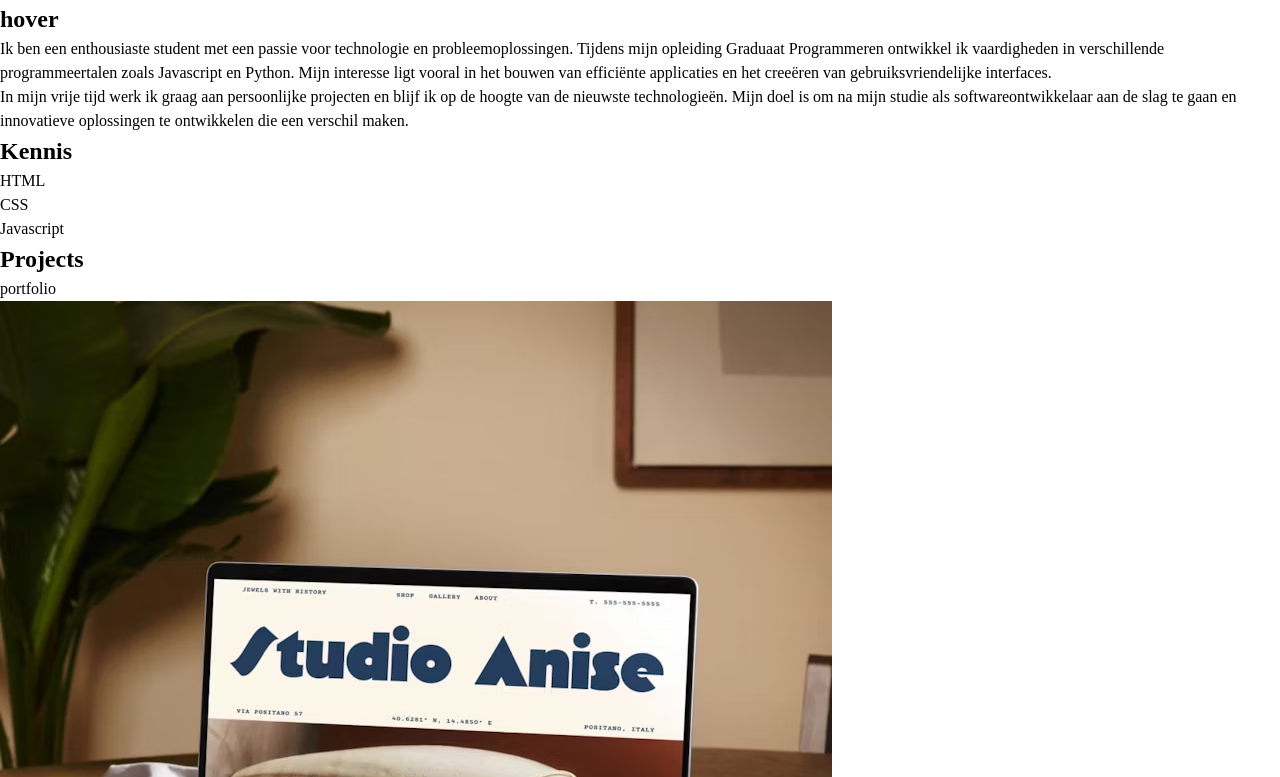
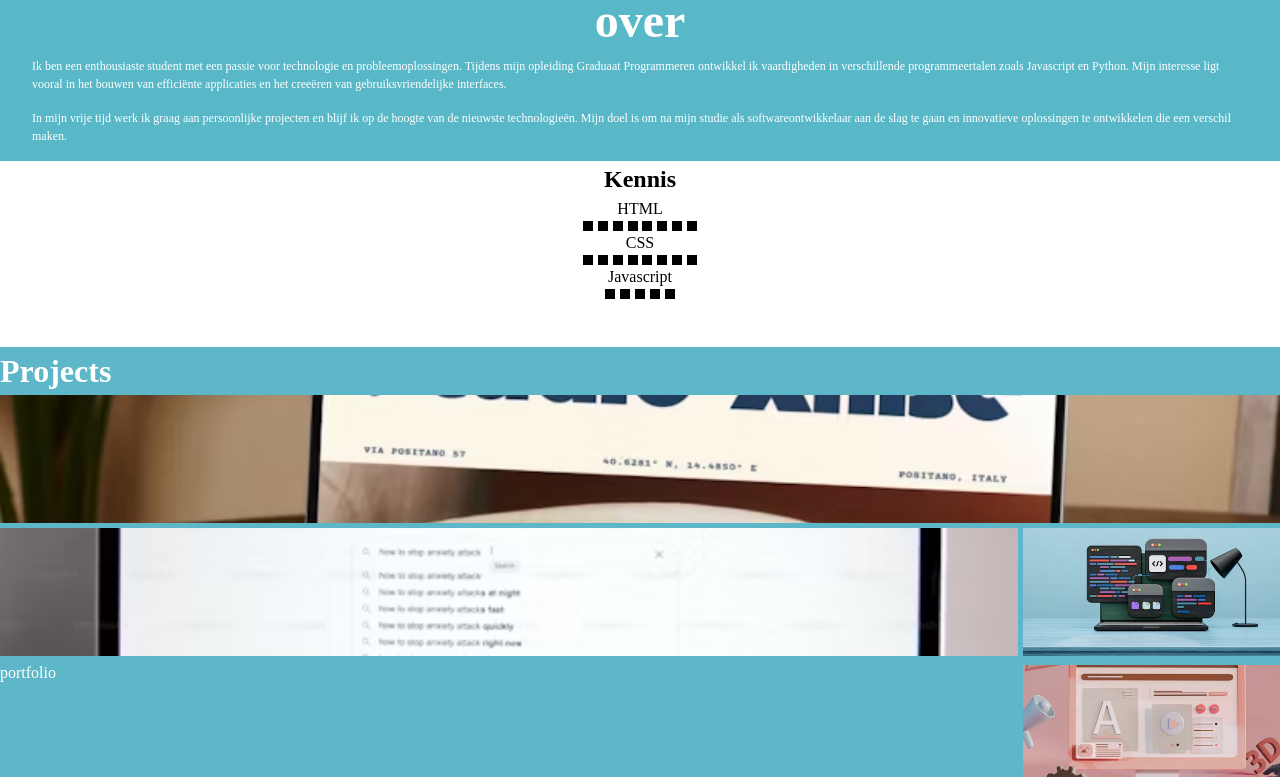
Before and after one commit to pgm-2425-web-2/opdracht-2-portfolio-Habipbasboyuk, a plain HTML site: page app/index.html in a window 1280 px wide. Shown: the part 1159-1936 px from the top of the page. Drawn offline with Linux system fonts and the light colour scheme.

Commit message:
finished css (except contact)

```diff
--- a/app/css/main.css
+++ b/app/css/main.css
@@ -1,6 +1,4 @@
-
 nav {
-
   height: 5rem;
 
   & ul {
@@ -21,3 +19,110 @@ nav {
     color: black;
   }
 }
+
+.name-section {
+  & h1 {
+    line-height: 1;
+    font-size: 2.5rem;
+  }
+}
+
+.over {
+  color: white;
+  background-color: #59b8c8;
+
+  & h2 {
+    font-size: 3rem;
+    text-align: center;
+  }
+
+  & p {
+    padding-right: 2rem;
+    font-size: 0.75rem;
+    margin-left: 2rem;
+    padding-bottom: 1rem;
+  }
+}
+
+.skill {
+  text-align: center;
+
+  & .block-container {
+    display: flex;
+    justify-content: center;
+    gap: 0.3rem;
+  }
+
+  & .block {
+    background-color: black;
+    width: 10px;
+    height: 10px;
+  }
+}
+
+.grid-container {
+  margin-top: 3rem;
+  color: white;
+  background-color: #5eb6c9;
+
+  & h2 {
+    font-size: 2rem;
+  }
+
+  & .grid {
+    display: grid;
+    grid-template-areas:
+      "img1 img1 img1"
+      "img2 img2 img3"
+      "portfolio portfolio img3"
+      "portfolio portfolio img4"
+      "img5 img5 img5"
+      "img6 img6 img7"
+      "img6 img6 img8"
+      "img9 img9 img9";
+  }
+
+  & .grid-item {
+    object-fit: cover;
+    width: 100%;
+    height: 8rem;
+  }
+}
+
+.grid {
+  gap: 0.3rem;
+  & .portfolio {
+    grid-area: portfolio;
+  }
+
+  & .img1 {
+    grid-area: img1;
+  }
+  & .img2 {
+    grid-area: img2;
+  }
+  & .img3 {
+    grid-area: img3;
+  }
+  & .img4 {
+    grid-area: img4;
+  }
+  & .img5 {
+    grid-area: img5;
+  }
+  & .img6 {
+    grid-area: img6;
+    height: 100%;
+    object-fit: fill;
+
+  }
+  & .img7 {
+    grid-area: img7;
+  }
+  & .img8 {
+    grid-area: img8;
+  }
+  & .img9 {
+    grid-area: img9;
+  }
+}
--- a/app/index.html
+++ b/app/index.html
@@ -32,22 +32,27 @@
 
     </picture>
 
-    <h1>Habip <br> <span>Basboyuk</span></h1>
+    <section class="name-section">
 
-    <p>Student graduaat Programmeren</p>
+        <h1>Habip <br> <span>Basboyuk</span></h1>
 
-    <section>
-        <h2>hover</h2>
+        <p>Student graduaat Programmeren</p>
+
+    </section>
+
+
+    <section class="over">
+        <h2>over</h2>
         <p>Ik ben een enthousiaste student met een passie voor technologie en probleemoplossingen. Tijdens mijn opleiding <span>Graduaat Programmeren</span> ontwikkel ik vaardigheden in verschillende programmeertalen zoals <span>Javascript</span> en Python. Mijn interesse ligt vooral in het bouwen van efficiënte applicaties en het creeëren van gebruiksvriendelijke interfaces.</p>
 
         <p>In mijn vrije tijd werk ik graag aan persoonlijke projecten en blijf ik op de hoogte van de nieuwste technologieën. Mijn doel is om na mijn studie als softwareontwikkelaar aan de slag te gaan en innovatieve oplossingen te ontwikkelen die een verschil maken.</p>
     </section>
 
-    <section>
+    <section class="skill">
         <h2>Kennis</h2>
 
+        <p>HTML</p>
         <div class="block-container">
-            <p>HTML</p>
             <div class="block"></div>
             <div class="block"></div>
             <div class="block"></div>
@@ -58,8 +63,8 @@
             <div class="block"></div>
         </div>
 
+        <p>CSS</p>
         <div class="block-container">
-            <p>CSS</p>
             <div class="block"></div>
             <div class="block"></div>
             <div class="block"></div>
@@ -70,11 +75,8 @@
             <div class="block"></div>
         </div>
 
+        <p>Javascript</p>
         <div class="block-container">
-            <p>Javascript</p>
-            <div class="block"></div>
-            <div class="block"></div>
-            <div class="block"></div>
             <div class="block"></div>
             <div class="block"></div>
             <div class="block"></div>
@@ -86,33 +88,31 @@
 
     </section>
 
-    <section>
+    <section class="grid-container">
         <h2>Projects</h2>
 
-        <div class="grid-container">
+        <div class="grid">
 
-            <div class="grid"><p>portfolio</p>
+            <div class="grid-item portfolio"><p>portfolio</p>
             </div>
 
-            <img class="grid" src="../app/images/image1.avif" alt="">
+            <img class="grid-item img1" src="../app/images/image1.avif" alt="">
 
-            <img class="grid" src="../app/images/image2.avif" alt="">
+            <img class="grid-item img2" src="../app/images/image2.avif" alt="">
 
-            <img class="grid" src="../app/images/image3.avif" alt="">
+            <img class="grid-item img3" src="../app/images/image3.avif" alt="">
 
-            <img class="grid" src="../app/images/image4.avif" alt="">
+            <img class="grid-item img4" src="../app/images/image4.avif" alt="">
 
-            <img class="grid" src="../app/images/image5.avif" alt="">
+            <img class="grid-item img5" src="../app/images/image5.avif" alt="">
 
-            <img class="grid" src="../app/images/image6.avif" alt="">
+            <img class="grid-item img6" src="../app/images/image6.avif" alt="">
 
-            <img class="grid" src="../app/images/image7.avif" alt="">
+            <img class="grid-item img7" src="../app/images/image7.avif" alt="">
 
-            <img class="grid" src="../app/images/image8.avif" alt="">
+            <img class="grid-item img8" src="../app/images/image8.avif" alt="">
 
-            <img class="grid" src="../app/images/image9.avif" alt="">
-
-            <img class="grid" src="../app/images/image10.avif" alt="">
+            <img class="grid-item img9" src="../app/images/image9.avif" alt="">
 
         </div>
     </section>
```
Lines whose indentation alone changed are shown as unchanged.
